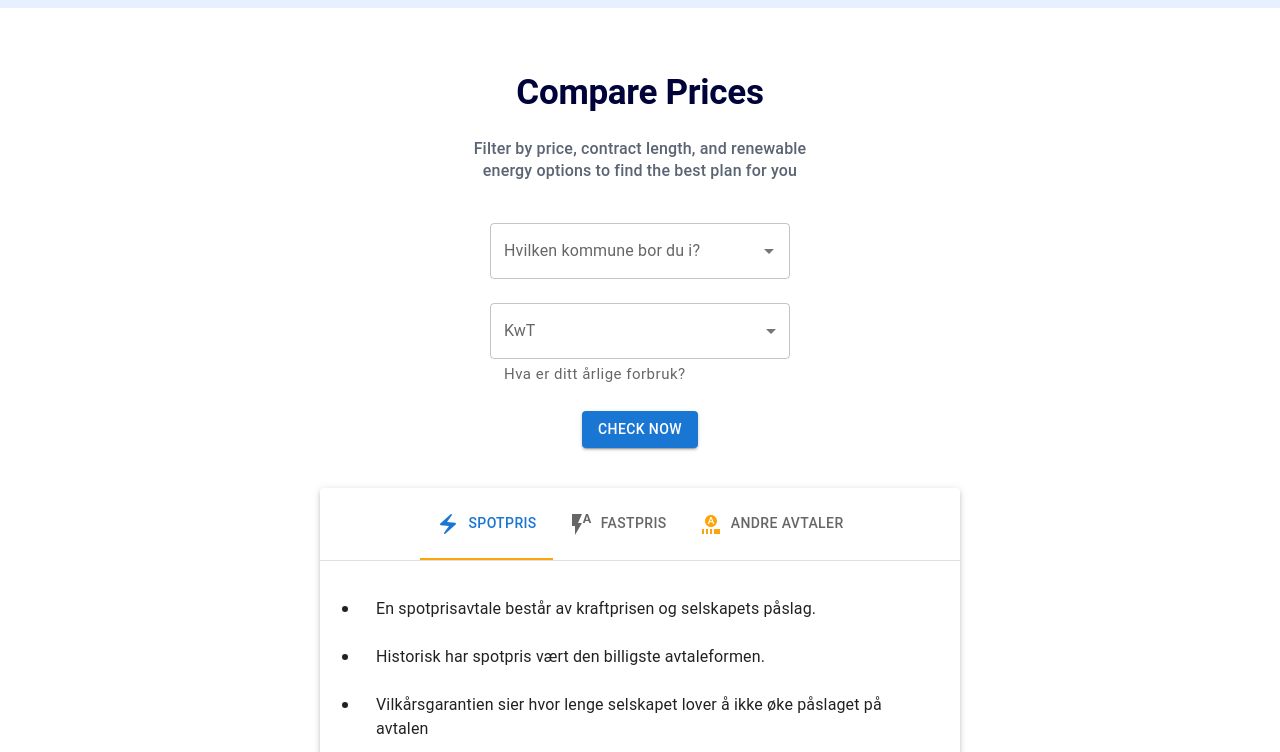
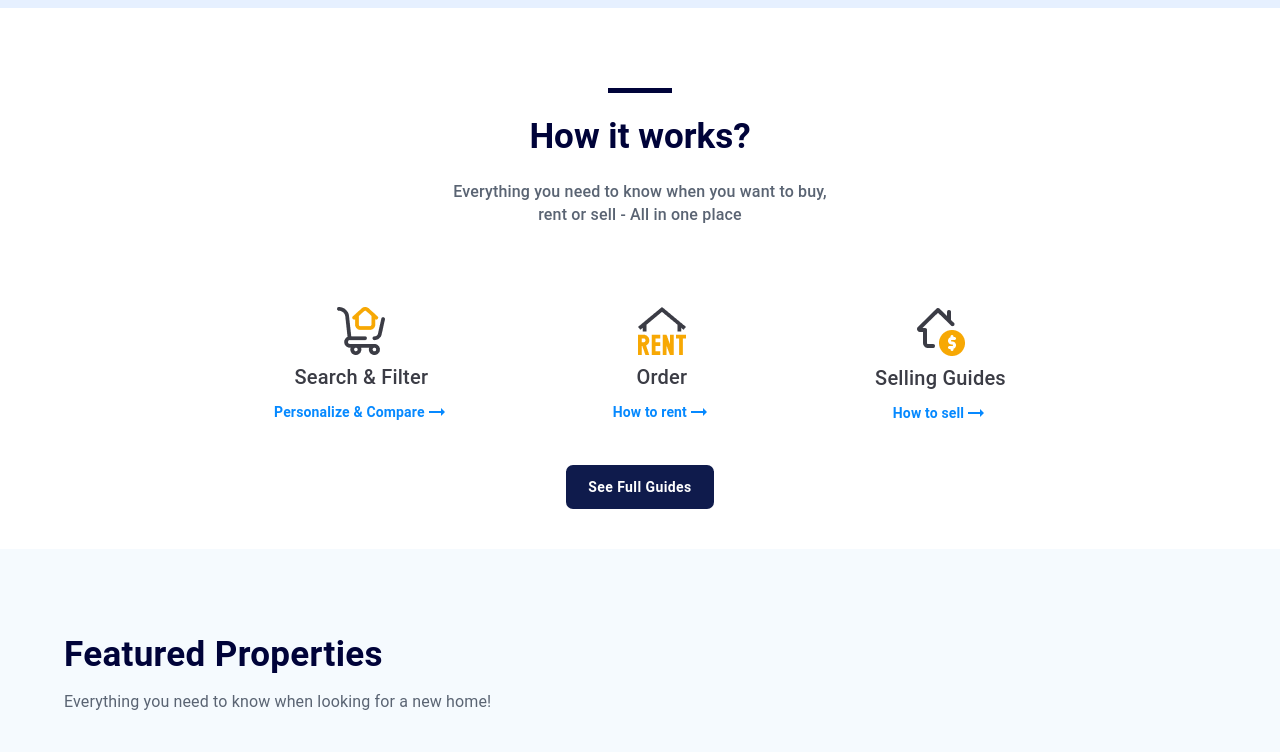
Before and after one commit to prabin04/mui-api, a React (Create React App) app: page / in a window 1280 px wide. Shown: the part 800-1552 px from the top of the page. Built offline with nearby package versions, Linux system fonts and the light colour scheme.

Commit message:
update
update

```diff
--- a/package.json
+++ b/package.json
@@ -10,7 +10,10 @@
     "@testing-library/jest-dom": "^5.16.5",
     "@testing-library/react": "^13.4.0",
     "@testing-library/user-event": "^13.5.0",
+    "axios": "^1.2.6",
+    "chart.js": "^4.2.0",
     "react": "^18.2.0",
+    "react-chartjs-2": "^5.2.0",
     "react-dom": "^18.2.0",
     "react-loader-spinner": "^5.3.4",
     "react-scripts": "5.0.1",
--- a/src/App.jsx
+++ b/src/App.jsx
@@ -1,4 +1,3 @@
-import Compare from "./Components/Compare";
 import Guide from "./Components/Guide";
 import Hero from "./Components/Hero";
 import Properties from "./Components/Properties";
@@ -10,7 +9,6 @@ function App() {
   return (
     <>
       <Hero />
-      <Compare />
       <Guide />
       <Properties />
       <Faq />
--- a/src/Components/Compare.jsx
+++ /dev/null
@@ -1,111 +0,0 @@
-import { Box, Button, styled, Typography } from "@mui/material";
-import React, {useState} from "react";
-import TextField from '@mui/material/TextField';
-import CustomButton from "./CustomButton";
-import Municipalities from "./Municipalities";
-import Consumption from "./Consumption";
-import { Puff } from "react-loader-spinner";
-import ShowTabs from "./ShowTabs";
-
-const Compare = () => {
-  const CustomBox = styled(Box)(({ theme }) => ({
-    width: "30%",
-    [theme.breakpoints.down("md")]: {
-      width: "85%",
-    },
-  }));
-
-  const [showSpinner, setShowSpinner] = useState(false);
-
-  const handleButtonClick = () => {
-    setShowSpinner(true);
-    setTimeout(() => {
-      setShowSpinner(false);
-    }, 2000);
-  };
-
-
-  const GuidesBox = styled(Box)(({ theme }) => ({
-    display: "flex",
-    justifyContent: "space-around",
-    width: "100%",
-    marginTop: theme.spacing(5),
-    marginBottom: theme.spacing(5),
-    [theme.breakpoints.down("md")]: {
-      width: "100%",
-    },
-    [theme.breakpoints.down("sm")]: {
-      marginBottom: "0",
-      flexDirection: "column",
-    },
-  }));
-
-  const GuideBox = styled(Box)(({ theme }) => ({
-    display: "flex",
-    flexDirection: "column",
-    alignItems: "center",
-    marginTop: theme.spacing(5),
-    [theme.breakpoints.down("sm")]: {
-      margin: theme.spacing(2, 0, 2, 0),
-    },
-  }));
-
-  return (
-    <Box
-      sx={{
-        display: "flex",
-        flexDirection: "column",
-        justifyContent: "center",
-        alignItems: "center",
-        mt: 5
-      }}
-    >
-
-      <Typography
-        variant="h2"
-        sx={{ fontSize: "35px", fontWeight: "bold", color: "#000339", my: 3 }}
-      >
-        Compare Prices
-      </Typography>
-
-      <CustomBox>
-        <Typography
-          variant="body2"
-          sx={{
-            fontSize: "16px",
-            fontWeight: "500",
-            color: "#5A6473",
-            textAlign: "center",
-          }}
-        >
-          Filter by price, contract length, and renewable energy options to find the best plan for you
-        </Typography>
-      </CustomBox>
-
-      <GuideBox>
-        <Municipalities />
-        <Consumption />
-
-      </GuideBox>
-
-      <Button onClick={handleButtonClick} variant='contained'> Check Now</Button>
-      {showSpinner &&
-        <Puff
-          height="80"
-          width="80"
-          radius={1}
-          color="#00A8E8 "
-          ariaLabel="puff-loading"
-          wrapperStyle={{}}
-          wrapperClass="spinner-padding"
-          visible={true}
-        />
-      }
-      <GuideBox>
-        <ShowTabs />
-      </GuideBox>
-    </Box>
-  );
-};
-
-export default Compare;
--- a/src/Components/Faq.jsx
+++ b/src/Components/Faq.jsx
@@ -1,7 +1,6 @@
-import { Accordion, AccordionSummary, styled, Typography } from "@mui/material";
+import { styled, Typography } from "@mui/material";
 import { Box, Container } from "@mui/system";
-import React, {useState} from "react";
-import houseCard from "../media/houseCard.png";
+import React from "react";
 import ExpandMoreIcon from '@mui/icons-material/ExpandMore';
 import MuiAccordion from '@mui/material/Accordion';
 import MuiAccordionSummary from '@mui/material/AccordionSummary';
--- a/src/Components/GetStarted.jsx
+++ b/src/Components/GetStarted.jsx
@@ -1,4 +1,4 @@
-import { Button, styled, Typography } from "@mui/material";
+import { styled, Typography } from "@mui/material";
 import { Box, Container } from "@mui/system";
 import React from "react";
 import homeIllustration from "../media/illustration.png";
--- a/src/Components/Guide.jsx
+++ b/src/Components/Guide.jsx
@@ -1,4 +1,4 @@
-import { Box, Button, styled, Typography } from "@mui/material";
+import { Box, styled, Typography } from "@mui/material";
 import React from "react";
 
 import buyIcon from "../media/buy_icon.png";
--- a/src/Components/Hero.jsx
+++ b/src/Components/Hero.jsx
@@ -1,4 +1,4 @@
-import { Box, Button, styled, Typography } from "@mui/material";
+import { Box, styled, Typography } from "@mui/material";
 import { Container } from "@mui/system";
 import React from "react";
 import Navbar from "./Navbar";
--- a/src/Components/Navbar.jsx
+++ b/src/Components/Navbar.jsx
@@ -20,7 +20,7 @@ import {
   styled,
 } from "@mui/material";
 import { useState } from "react";
-import { LinkOffTwoTone } from "@mui/icons-material";
+import { QuestionAnswer } from "@mui/icons-material";
 
 export const Navbar = () => {
   const [mobileMenu, setMobileMenu] = useState({
@@ -46,7 +46,7 @@ export const Navbar = () => {
       onKeyDown={toggleDrawer(anchor, false)}
     >
       <List>
-        {["Home", "Features", "Services", "Listed", "Contact"].map(
+        {["Home", "Features", "Services", "Listed", "FAQ", "Contact"].map(
           (text, index) => (
             <ListItem key={text} disablePadding>
               <ListItemButton>
@@ -55,7 +55,8 @@ export const Navbar = () => {
                   {index === 1 && <FeaturedPlayListIcon />}
                   {index === 2 && <MiscellaneousServicesIcon />}
                   {index === 3 && <ListAltIcon />}
-                  {index === 4 && <ContactsIcon />}
+                  {index === 4 && <QuestionAnswer />}
+                  {index === 5 && <ContactsIcon />}
                 </ListItemIcon>
                 <ListItemText primary={text} />
               </ListItemButton>
```
Also changed, not shown: data.js (added, +50 -0 lines), src/pages/Services.jsx (added, +9 -0 lines), 1 other file (tests, documents, lock files or other folders).
